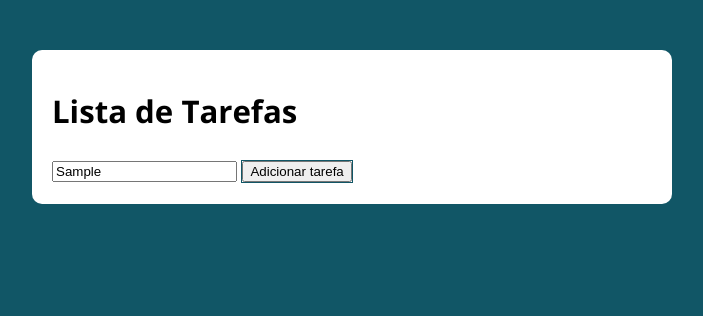
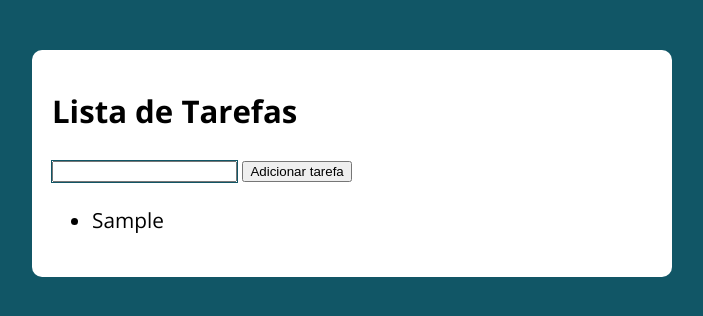
Before and after one commit to mateussiilva/listaDeTarefas, a plain HTML site: page index.html in a window 1280 px wide. Both pictures are taken after typing "Sample" into the empty fields and a click on the button "Adicionar tarefa". Shown: the whole page, without its empty margins (288-991 px from the left). Drawn offline with nearby package versions, Linux system fonts and the light colour scheme.

Commit message:
Adicionando as funcionalidaes basicas

```diff
--- a/assets/js/main.js
+++ b/assets/js/main.js
@@ -1,23 +1,28 @@
+
+const resultado = document.querySelector(".listas-tarefas");
+const inputTarefa = document.querySelector("#input-tarefa");
+const btnAdicionar = document.querySelector(".adicionar");
 
 
-
-const tarefas = []
-
-
-function criarLista(){
-    const res = document.querySelector(".res")
-    let lista = document.createElement('ul')
-    const el_uls = res.children
-    if (el_uls.length <= 0)     res.appendChild(lista)
-
-}
-
-function criarTarefa(nome_tarefa){
+function clearInput(){
+    inputTarefa.value = ''
+    inputTarefa.focus()
 }
 
 
 
-document.addEventListener('click', (e) => {
-    console.log(e.target);
-    adcionarTarefa()
-})
+function criarItemLista(){
+    const text = inputTarefa.value;
+    if (text.length > 0 ){
+        const li = document.createElement("li");
+        li.innerHTML = text
+        resultado.appendChild(li)
+
+    }
+
+}
+
+btnAdicionar.addEventListener("click", function(){
+    criarItemLista();
+    clearInput()
+});
--- a/index.html
+++ b/index.html
@@ -8,9 +8,7 @@
   <title>Modelo</title>
   <link rel="stylesheet" href="./assets/css/style.css">
 </head>
-
 <body>
-
   <section class="container">
     <h1>Lista de Tarefas</h1>
     <form action="">
@@ -18,7 +16,7 @@
       <input type="button" class="adicionar" value="Adicionar tarefa">
     </form>
     <div class="res">
-
+      <ul class="listas-tarefas"></ul>
     </div>
 
   <script src="./assets/js/main.js"></script>
```
